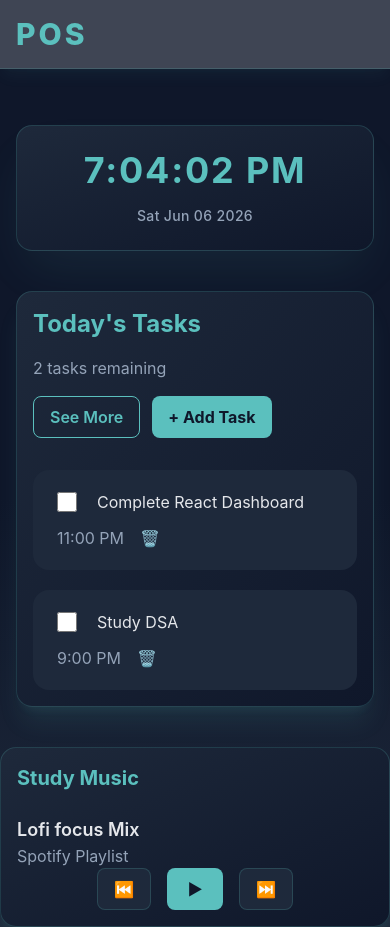
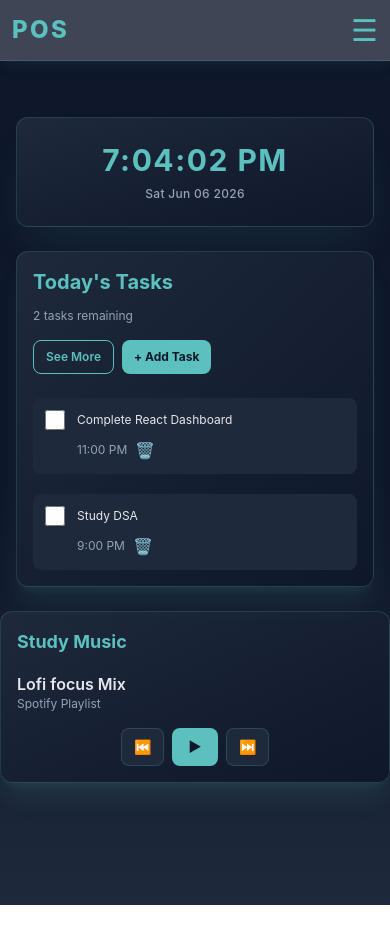
Before and after one commit to UTT-THE-CODER/Productivity-operating-system, a React (Vite) app: page / in a window 390 px wide. After the commit the page ends 905 px from the top, so only its background shows below. Built offline with nearby package versions, Linux system fonts and the light colour scheme.

Commit message:
feat: improve mobile responsiveness and navigation

```diff
--- a/src/Component/DigitalClock.jsx
+++ b/src/Component/DigitalClock.jsx
@@ -9,11 +9,11 @@ function DigitalClock() {
         return () => clearInterval(timer)
     },[])
   return (
-    <div className="w-full md:w-[60%] bg-gradient-to-br from-[#1E293B] to-[#0F172A] border border-[#5BC0BE]/20 rounded-2xl py-6 md:py-10 px-4 md:px-12 text-center shadow-2xl shadow-[#5BC0BE]/10 hover:shadow-[#5BC0BE]/20 transition duration-500">
-            <h1 className="text-4xl md:text-8xl font-bold text-[#5BC0BE] tracking-wider">
+    <div className="w-full max-w-2xl mx-auto bg-gradient-to-br from-[#1E293B] to-[#0F172A] border border-[#5BC0BE]/20 rounded-xl sm:rounded-2xl py-6 sm:py-8 md:py-10 px-4 sm:px-8 md:px-12 text-center shadow-2xl shadow-[#5BC0BE]/10 hover:shadow-[#5BC0BE]/20 transition duration-500">
+            <h1 className="text-3xl sm:text-5xl md:text-7xl lg:text-8xl font-bold text-[#5BC0BE] tracking-wider">
                 {time.toLocaleTimeString()}
             </h1>
-            <p className="mt-4 text-sm md:text-lg font-medium tracking-wide text-[#94A3B8]">
+            <p className="mt-2 sm:mt-4 text-xs sm:text-sm md:text-base lg:text-lg font-medium tracking-wide text-[#94A3B8]">
                 {time.toDateString()}
             </p>
         </div>
--- a/src/Component/Navbar.jsx
+++ b/src/Component/Navbar.jsx
@@ -1,16 +1,22 @@
-import React from 'react'
+import React, { useState } from 'react';
 import { Link } from "react-router-dom";
 function Navbar() {
+    const [menuOpen, setMenuOpen] = useState(false);
+
     return (
-        <nav className="flex items-center justify-between px-4 md:px-16 py-4 md:py-6 border-b border-[#5BC0BE]/20 bg-[#0F172A]/80 backdrop-blur-md shadow-lg shadow-[#5BC0BE]/5">
+        <nav className="relative flex items-center justify-between px-3 sm:px-6 md:px-16 py-3 sm:py-4 md:py-6 border-b border-[#5BC0BE]/20 bg-[#0F172A]/80 backdrop-blur-md shadow-lg shadow-[#5BC0BE]/5 sticky top-0 z-40">
             <Link to="/">
-                <h1 className="text-3xl md:text-5xl font-extrabold text-[#5BC0BE] tracking-widest select-none hover:scale-105 transition duration-300">
+                <h1 className="text-2xl sm:text-3xl md:text-5xl font-extrabold text-[#5BC0BE] tracking-widest select-none hover:scale-105 transition duration-300">
                     POS
                 </h1>
             </Link>
-           <ul className="hidden md:flex gap-14 text-lg font-medium text-[#E5E7EB]">
+            <button className="md:hidden text-3xl text-[#5BC0BE]"
+                onClick={() => setMenuOpen(!menuOpen)}>
+                ☰
+            </button>
+            <ul className="hidden md:flex gap-8 lg:gap-14 text-sm lg:text-lg font-medium text-[#E5E7EB]">
                 <Link to="/Priority"
-                 className="hover:text-[#5BC0BE] transition duration-300 cursor-pointer relative group">
+                    className="hover:text-[#5BC0BE] transition duration-300 cursor-pointer relative group">
                     Priority
                     <span className="absolute bottom-0 left-0 w-0 h-0.5 bg-[#5BC0BE] group-hover:w-full transition-all duration-300"></span>
                 </Link>
@@ -29,14 +35,48 @@ function Navbar() {
                     <span className="absolute bottom-0 left-0 w-0 h-0.5 bg-[#5BC0BE] group-hover:w-full transition-all duration-300"></span>
                 </li>
             </ul>
-            <div className="hidden md:flex gap-4 text-lg">
-                <button className="px-7 py-2.5 border-2 border-[#5BC0BE]/70 rounded-lg text-[#5BC0BE] hover:bg-[#5BC0BE]/10 hover:border-[#5BC0BE] transition duration-300 font-semibold">
+            <div className="hidden md:flex gap-2 lg:gap-4 text-sm lg:text-lg">
+                <button className="px-4 lg:px-7 py-2 lg:py-2.5 border-2 border-[#5BC0BE]/70 rounded-lg text-[#5BC0BE] hover:bg-[#5BC0BE]/10 hover:border-[#5BC0BE] transition duration-300 font-semibold">
                     Login
                 </button>
-                <button className="px-7 py-2.5 bg-[#5BC0BE] text-[#0F172A] rounded-lg font-bold hover:shadow-lg hover:shadow-[#5BC0BE]/40 hover:scale-105 transition duration-300">
+                <button className="px-4 lg:px-7 py-2 lg:py-2.5 bg-[#5BC0BE] text-[#0F172A] rounded-lg font-bold hover:shadow-lg hover:shadow-[#5BC0BE]/40 hover:scale-105 transition duration-300">
                     Sign Up
                 </button>
             </div>
+            {
+                menuOpen && (
+                    <div className="md:hidden absolute top-full left-0 w-full bg-[#1E293B] z-50">
+
+                        <Link
+                            to="/priority"
+                            className="block p-4 text-amber-50"
+                        >
+                            Priority
+                        </Link>
+
+                        <Link
+                            to="/pomodoro"
+                            className="block p-4 text-amber-50"
+                        >
+                            Pomodoro
+                        </Link>
+
+                        <Link
+                            to="/studywithme"
+                            className="block p-4 text-amber-50"
+                        >
+                            Study With Me
+                        </Link>
+                        <Link
+                            to="/teamTodo"
+                            className="block p-4 text-amber-50"
+                        >
+                            Team Todo
+                        </Link>
+
+                    </div>
+                )
+            }
         </nav>
     )
 }
--- a/src/Component/SpotifyPlayer.jsx
+++ b/src/Component/SpotifyPlayer.jsx
@@ -2,27 +2,27 @@ import React from 'react'
 
 function SpotifyPlayer() {
     return (
-        <div className="w-full md:w-[60%] mt-10 bg-linear-to-br from-[#1E293B] to-[#0F172A] border border-[#5BC0BE]/20 rounded-2xl p-4 md:p-6 shadow-xl shadow-[#5BC0BE]/10 ">
-            <h2 className="text-xl md:text-3xl font-bold text-[#5BC0BE] mb-6">
+        <div className="w-full max-w-2xl mx-auto mt-6 sm:mt-8 md:mt-10 bg-linear-to-br from-[#1E293B] to-[#0F172A] border border-[#5BC0BE]/20 rounded-xl sm:rounded-2xl p-4 sm:p-5 md:p-6 shadow-xl shadow-[#5BC0BE]/10 ">
+            <h2 className="text-lg sm:text-2xl md:text-3xl font-bold text-[#5BC0BE] mb-4 sm:mb-6">
                 Study Music
             </h2>
-            <div className="flex flex-col md:flex-row md:items-center justify-between">
+            <div className="flex flex-col sm:flex-row sm:items-center justify-between gap-4">
                 <div>
-                    <h3 className="text-lg md:text-xl text-[#E5E7EB] font-semibold">
+                    <h3 className="text-base sm:text-lg md:text-xl text-[#E5E7EB] font-semibold">
                         Lofi focus Mix
                     </h3>
-                    <p className="text-[#94A3B8]">
+                    <p className="text-xs sm:text-sm text-[#94A3B8]">
                         Spotify Playlist
                     </p>
                 </div>
-                <div className="flex gap-4 justify-center">
-                    <button className="bg-[#1E293B] px-4 py-2 rounded-lg border border-[#5BC0BE]/20 hover:border-[#5BC0BE] transition">
+                <div className="flex gap-2 sm:gap-4 justify-center">
+                    <button className="bg-[#1E293B] px-3 sm:px-4 py-2 text-sm sm:text-base rounded-lg border border-[#5BC0BE]/20 hover:border-[#5BC0BE] transition">
                         ⏮
                     </button>
-                    <button className="bg-[#5BC0BE] text-[#0F172A] px-5 py-2 rounded-lg font-bold hover:scale-105 transition">
+                    <button className="bg-[#5BC0BE] text-[#0F172A] px-4 sm:px-5 py-2 text-sm sm:text-base rounded-lg font-bold hover:scale-105 transition">
                         ▶
                     </button>
-                    <button className="bg-[#1E293B] px-4 py-2 rounded-lg border border-[#5BC0BE]/20 hover:border-[#5BC0BE] transition">
+                    <button className="bg-[#1E293B] px-3 sm:px-4 py-2 text-sm sm:text-base rounded-lg border border-[#5BC0BE]/20 hover:border-[#5BC0BE] transition">
                         ⏭
                     </button>
                 </div>
--- a/src/Component/TodoPreview.jsx
+++ b/src/Component/TodoPreview.jsx
@@ -47,26 +47,28 @@ function TodoPreview() {
     }
 
     return (
-        <div className="w-full md:w-[60%] mt-10 bg-gradient-to-br from-[#1E293B] to-[#0F172A] border border-[#5BC0BE]/20 rounded-2xl p-4 md:p-8 shadow-xl shadow-[#5BC0BE]/10 hover:shadow-[#5BC0BE]/20 transition duration-500">
-            <div className="flex flex-col md:flex-row md:items-center justify-between gap-4 mb-8">
-                <h2 className="text-2xl md:text-4xl font-bold text-[#5BC0BE]">
-                    Today's Tasks
-                </h2>
-                <p className="text-[#94A3B8]">
-                    {tasks.filter(task => !task.completed).length} tasks remaining
-                </p>
-                <div className="flex gap-3">
+        <div className="w-full max-w-2xl mx-auto mt-6 sm:mt-8 md:mt-10 bg-gradient-to-br from-[#1E293B] to-[#0F172A] border border-[#5BC0BE]/20 rounded-xl sm:rounded-2xl p-4 sm:p-6 md:p-8 shadow-xl shadow-[#5BC0BE]/10 hover:shadow-[#5BC0BE]/20 transition duration-500">
+            <div className="flex flex-col gap-4 mb-6 sm:mb-8">
+                <div className="flex flex-col sm:flex-row sm:items-center justify-between gap-3">
+                    <h2 className="text-xl sm:text-2xl md:text-4xl font-bold text-[#5BC0BE]">
+                        Today's Tasks
+                    </h2>
+                    <p className="text-xs sm:text-sm text-[#94A3B8]">
+                        {tasks.filter(task => !task.completed).length} tasks remaining
+                    </p>
+                </div>
+                <div className="flex gap-2 sm:gap-3">
 
                     <Link
                         to="/todo"
-                        className="px-4 md:px-6 py-2 md:py-3 border border-[#5BC0BE] text-[#5BC0BE] rounded-lg font-semibold hover:bg-[#5BC0BE] hover:text-[#0F172A] transition duration-300"
+                        className="px-3 sm:px-4 md:px-6 py-2 md:py-3 text-xs sm:text-sm border border-[#5BC0BE] text-[#5BC0BE] rounded-lg font-semibold hover:bg-[#5BC0BE] hover:text-[#0F172A] transition duration-300 whitespace-nowrap"
                     >
                         See More
                     </Link>
 
                     <button
                         onClick={() => setIsOpen(true)}
-                        className="px-4 md:px-6 py-2 md:py-3 bg-[#5BC0BE] text-[#0F172A] rounded-lg font-bold hover:shadow-lg hover:shadow-[#5BC0BE]/40 hover:scale-105 transition duration-300"
+                        className="px-3 sm:px-4 md:px-6 py-2 md:py-3 text-xs sm:text-sm bg-[#5BC0BE] text-[#0F172A] rounded-lg font-bold hover:shadow-lg hover:shadow-[#5BC0BE]/40 hover:scale-105 transition duration-300 whitespace-nowrap"
                     >
                         + Add Task
                     </button>
@@ -79,21 +81,21 @@ function TodoPreview() {
 
                     <div
                         key={tasks.id}
-                        className="flex flex-col md:flex-row md:items-center justify-between gap-3 bg-[#1E293B] px-6 py-5 rounded-2xl hover:bg-slate-700 transition duration-300"
+                        className="flex flex-col sm:flex-row sm:items-center justify-between gap-2 sm:gap-3 bg-[#1E293B] px-3 sm:px-4 md:px-6 py-3 sm:py-4 md:py-5 rounded-lg sm:rounded-2xl hover:bg-slate-700 transition duration-300"
                     >
 
-                        <div className="flex items-center gap-5">
+                        <div className="flex items-center gap-3 sm:gap-4 md:gap-5">
 
                             <input
                                 type="checkbox"
                                 checked={tasks.completed}
                                 onChange={() => toggleTask(tasks.id)}
                                 readOnly
-                                className="w-5 h-5 accent-[#5BC0BE]"
+                                className="w-5 h-5 accent-[#5BC0BE] flex-shrink-0"
                             />
 
                             <p
-                                className={`text-base md:text-xl ${tasks.completed
+                                className={`text-xs sm:text-sm md:text-base lg:text-xl ${tasks.completed
                                     ? "line-through text-[#94A3B8]"
                                     : "text-[#E5E7EB]"
                                     }`}
@@ -103,15 +105,15 @@ function TodoPreview() {
 
                         </div>
 
-                        <div className="flex items-center gap-4">
+                        <div className="flex items-center gap-2 sm:gap-3 md:gap-4 ml-8 sm:ml-0">
 
-                            <span className="text-[#94A3B8]">
+                            <span className="text-xs sm:text-sm text-[#94A3B8]">
                                 {tasks.time}
                             </span>
 
                             <button
                                 onClick={() => deleteTask(tasks.id)}
-                                className="text-red-400 hover:text-red-300 transition duration-300"
+                                className="text-red-400 hover:text-red-300 transition duration-300 flex-shrink-0"
                             >
                                 🗑️
                             </button>
```
Also changed, not shown: src/Component/AddTaskModal.jsx (+9 -9 lines), src/Component/PriorityModal.jsx (+7 -7 lines), src/Pages/Pomodoro.jsx (+21 -21 lines), src/Pages/Priority.jsx (+21 -21 lines), src/Pages/TodoPage.jsx (+19 -19 lines).
